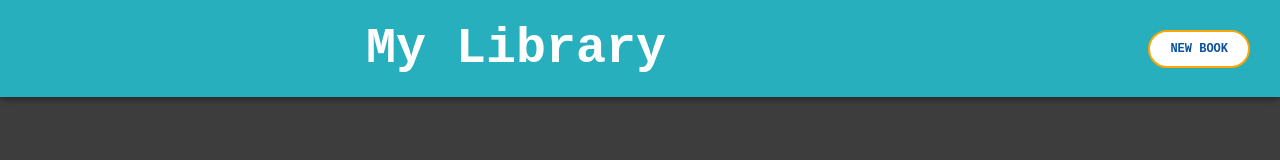
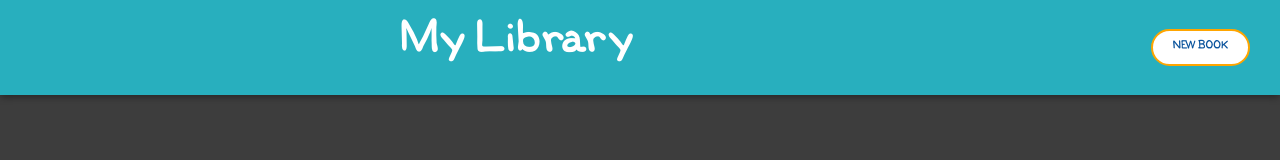
Before and after one commit to Dream1n1/Library, a plain HTML site: page index.html in a window 1280 px wide. Drawn offline with Linux system fonts and the light colour scheme; the site is published under a folder, as on GitHub Pages, so addresses that start at the root find nothing.

Commit message:
Update style.css

```diff
--- a/style.css
+++ b/style.css
@@ -1,6 +1,6 @@
 @font-face {
     font-family: "libhanddis";
-    src: url(/LibHandDis-Regular.otf);
+    src: url(LibHandDis-Regular.otf);
 }
 
 
```
